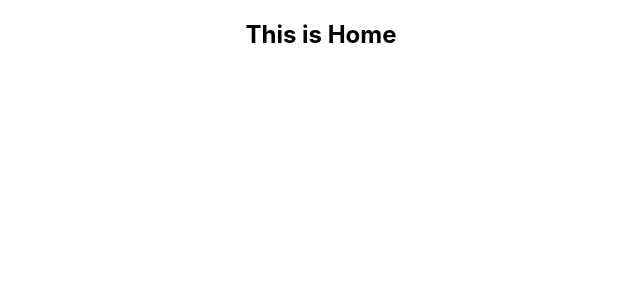
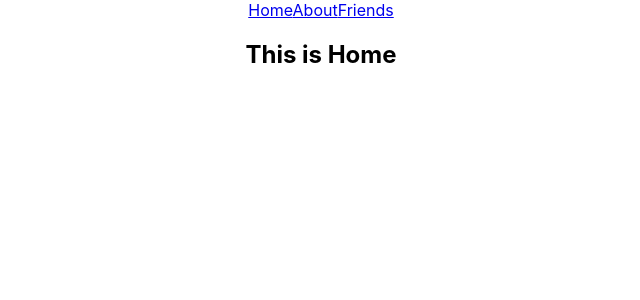
Before and after one commit to emonShimoul/simple-react-router-examples, a React (Create React App) app: page / in a window 1280 px wide. Shown: the top 300 px of the page, without its empty margins (319-959 px from the left). Built offline with nearby package versions, Linux system fonts and the light colour scheme.

Commit message:
added links to header component

```diff
--- a/src/App.js
+++ b/src/App.js
@@ -5,11 +5,13 @@
 import About from './components/About/About';
 import NotFound from './components/NotFound/NotFound';
 import { BrowserRouter as Router, Route, Routes } from 'react-router-dom';
+import Header from './components/Header/Header';
 
 function App() {
   return (
     <div className="App">
       <Router>
+        <Header></Header>
         <Routes>
           <Route path='/' element={<Home></Home>}></Route>
           <Route path='/home' element={<Home></Home>}></Route>
--- /dev/null
+++ b/src/components/Header/Header.js
@@ -0,0 +1,14 @@
+import React from 'react';
+import { Link } from 'react-router-dom';
+
+const Header = () => {
+    return (
+        <div>
+            <Link to="/">Home</Link>
+            <Link to="/about">About</Link>
+            <Link to="/friends">Friends</Link>
+        </div>
+    );
+};
+
+export default Header;
```
